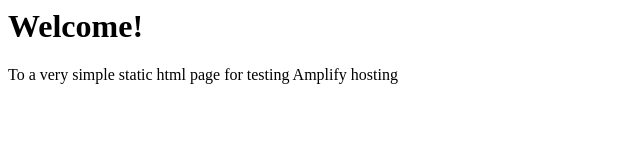
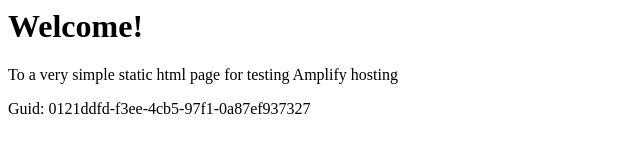
Before and after one commit to aws-aemilia-arn/Github-PR-Commit-Integration-Test-DoNotTouch-v1-preprod-eu-north-1, a website: page src/index.html in a window 1280 px wide. Shown: the whole page, without its empty margins (0-640 px from the left). Drawn offline with Linux system fonts and the light colour scheme.

Commit message:
commit from integ tests

```diff
--- a/src/index.html
+++ b/src/index.html
@@ -1,3 +1,5 @@
+
+
 <html lang="en">
 
 <head>
@@ -10,6 +12,6 @@
 <body>
     <h1>Welcome!</h1>
     <p>To a very simple static html page for testing Amplify hosting</p>
-</body>
+    <p>Guid: 0121ddfd-f3ee-4cb5-97f1-0a87ef937327</p></body>
 
 </html>
```
